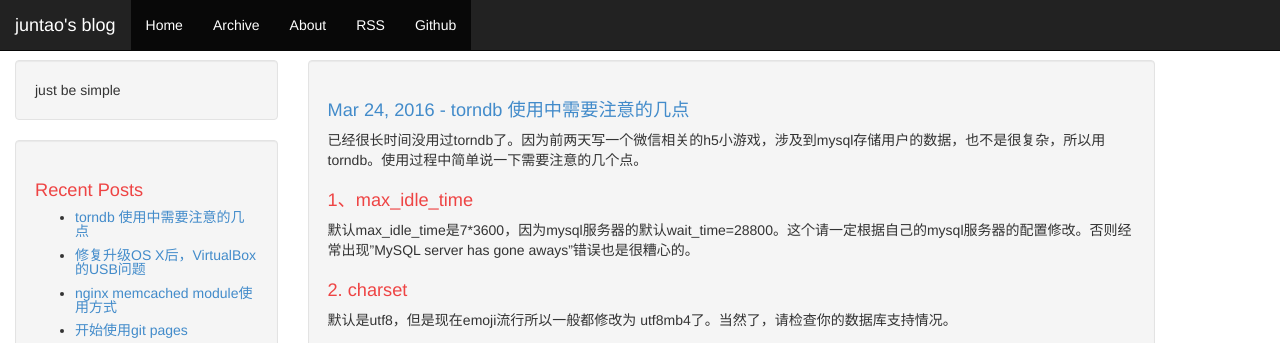
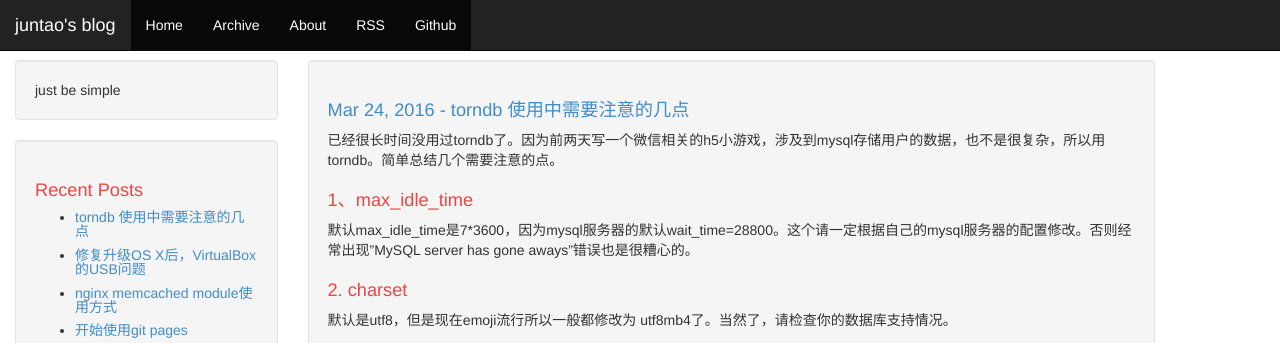
Before and after one commit to jinuljt/jinuljt.github.io, a Jekyll site: the page built from _posts/2016-03-24-torndb.md, in a window 1280 px wide. Shown: the top 343 px of the page. Built offline with Jekyll 4.4.1, drawn with Linux system fonts in a browser that asks for light colours; Markdown is read by kramdown in place of the engine named in the settings; comment, search, counter and statistics services are not loaded.

Commit message:
修改torndb文字

```diff
--- a/_posts/2016-03-24-torndb.md
+++ b/_posts/2016-03-24-torndb.md
@@ -3,7 +3,7 @@ layout: post
 title: "torndb 使用中需要注意的几点"
 ---
 
-已经很长时间没用过torndb了。因为前两天写一个微信相关的h5小游戏，涉及到mysql存储用户的数据，也不是很复杂，所以用torndb。使用过程中简单说一下需要注意的几个点。
+已经很长时间没用过torndb了。因为前两天写一个微信相关的h5小游戏，涉及到mysql存储用户的数据，也不是很复杂，所以用torndb。简单总结几个需要注意的点。
 
 # 1、max_idle_time
 
```
